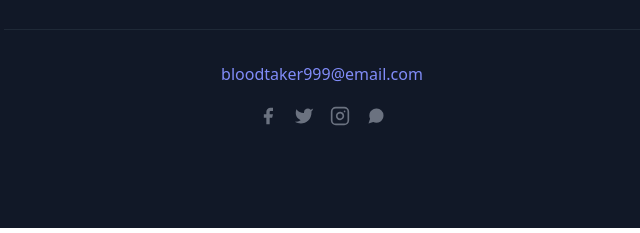
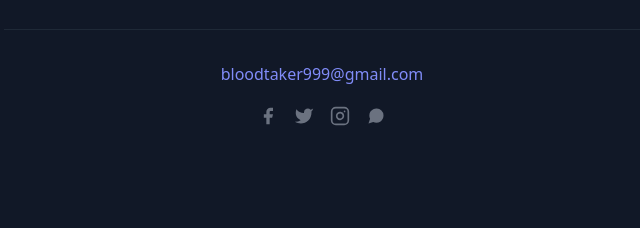
Before and after one commit to ArpitkumarPal/Simple.github.io, a plain HTML site: page contact.html in a window 1280 px wide. Shown: the part 539-772 px from the top of the page, 318-958 px from the left. Drawn offline with nearby package versions, Linux system fonts and the light colour scheme.

Commit message:
Update contact.html

```diff
--- a/contact.html
+++ b/contact.html
@@ -42,7 +42,7 @@
           <button class="flex mx-auto text-white bg-indigo-500 border-0 py-2 px-8 focus:outline-none hover:bg-indigo-600 rounded text-lg">send</button>
         </div>
         <div class="p-2 w-full pt-8 mt-8 border-t border-gray-800 text-center">
-          <a class="text-indigo-400">bloodtaker999@email.com</a>
+          <a class="text-indigo-400">bloodtaker999@gmail.com</a>
           <p class="leading-normal my-5">
           </p>
           <span class="inline-flex">
```
